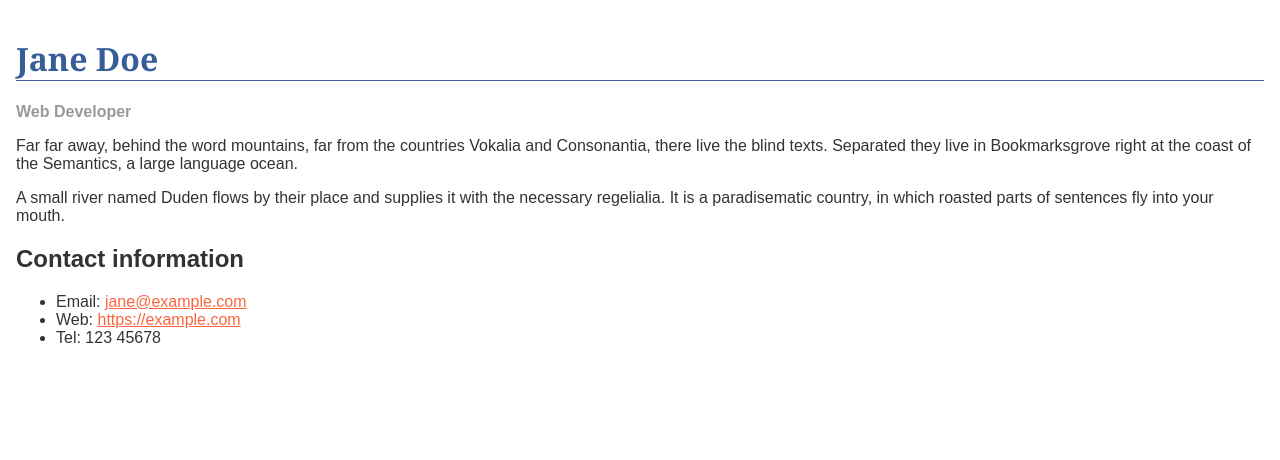
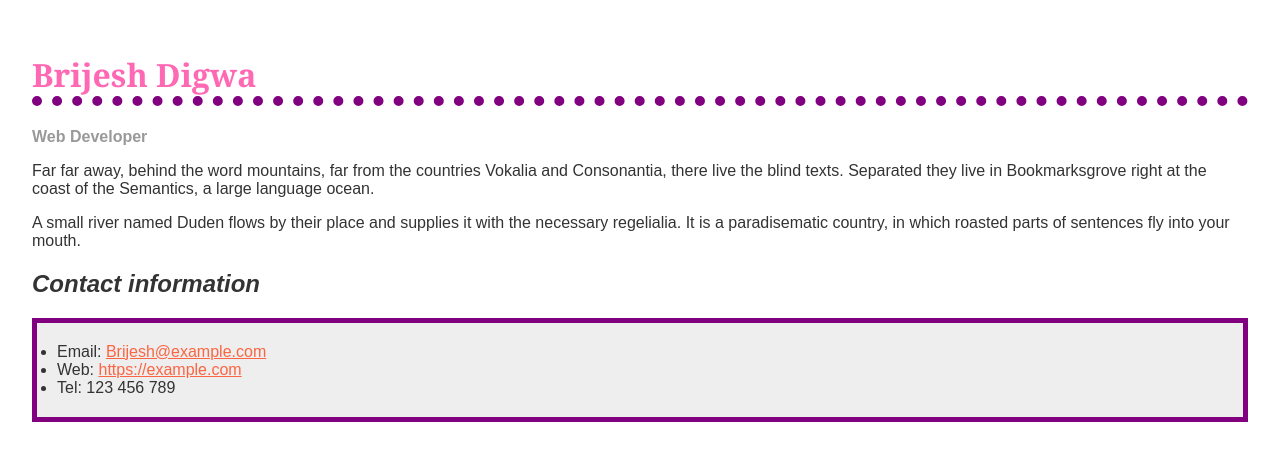
Before and after one commit to brij002/INFT1206, a plain HTML site: page Assignment_3/part-1/biog-download.html in a window 1280 px wide. Drawn offline with Linux system fonts and the light colour scheme.

Commit message:
commit
kjhbf

```diff
--- a/Assignment_3/part-1/biog-download.html
+++ b/Assignment_3/part-1/biog-download.html
@@ -12,44 +12,11 @@
     <meta charset="utf-8" />
     <meta name="viewport" content="width=device-width" />
     <title>Formatting a biography</title>
-    <style>
-      body {
-        background-color: #fff;
-        color: #333;
-        font-family: Arial, Helvetica, sans-serif;
-        padding: 1em;
-        margin: 0;
-      }
-
-      h1 {
-        color: #375e97;
-        font-size: 2em;
-        font-family: Georgia, "Times New Roman", Times, serif;
-        border-bottom: 1px solid #375e97;
-      }
-
-      h2 {
-        font-size: 1.5em;
-      }
-
-      .job-title {
-        color: #999999;
-        font-weight: bold;
-      }
-
-      a:link,
-      a:visited {
-        color: #fb6542;
-      }
-
-      a:hover {
-        text-decoration: none;
-      }
-    </style>
+    <link rel="stylesheet" href="styles.css"> <!-- Link to external stylesheet -->
   </head>
 
   <body>
-    <h1>Jane Doe</h1>
+    <h1>Brijesh Digwa</h1>
     <div class="job-title">Web Developer</div>
     <p>
       Far far away, behind the word mountains, far from the countries Vokalia
@@ -68,13 +35,13 @@
     <ul>
       <li>
         Email:
-        <a href="mailto:jane@example.com">jane@example.com</a>
+        <a href="mailto:Brijesh@example.com">Brijesh@example.com</a>
       </li>
       <li>
         Web:
         <a href="https://example.com">https://example.com</a>
       </li>
-      <li>Tel: 123 45678</li>
+      <li>Tel: 123 456 789</li>
     </ul>
   </body>
 </html>
--- /dev/null
+++ b/Assignment_3/part-1/styles.css
@@ -0,0 +1,38 @@
+
+      body {
+        background-color: #fff;
+        color: #333;
+        font-family: Arial, Helvetica, sans-serif;
+        padding: 2em;
+        margin: 0;
+      }
+
+      h1 {
+        color: hotpink;
+        font-size: 2em;
+        font-family: Georgia, "Times New Roman", Times, serif;
+        border-bottom: 10px dotted purple ;
+      }
+
+      h2 {
+        font-size: 1.5em;
+        font-style: italic;
+      }
+      a:hover {
+        text-decoration: none;
+        color: green;
+      }
+      a:link,
+      a:visited {
+        color: #fb6542;
+      }
+      ul{
+        background-color: #eeeeee;
+        border: 5px solid purple;
+        padding: 20px;
+
+      }
+      .job-title {
+        color: #999999;
+        font-weight: bold;
+      }
```
